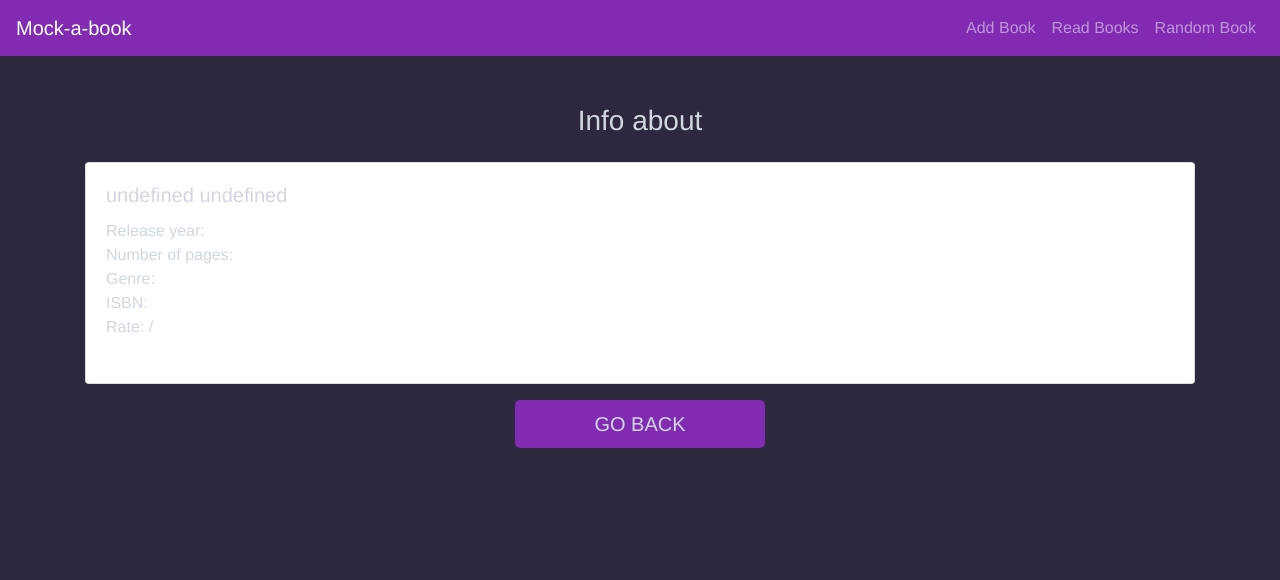
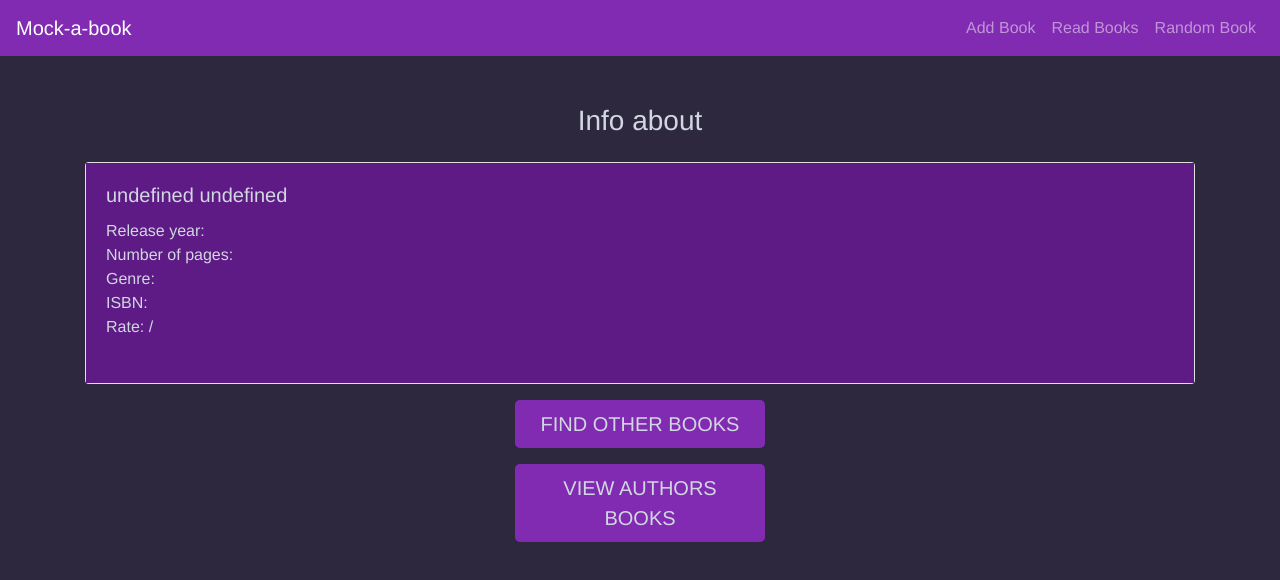
Before and after one commit to trybo/Mock-a-book-Manager, a Vue app: page /#/Book in a window 1280 px wide. Shown: the top 580 px of the page. Built offline with nearby package versions, Linux system fonts and the light colour scheme.

Commit message:
added more control buttons, and passing params to authors page

```diff
--- a/src/components/Book.vue
+++ b/src/components/Book.vue
@@ -26,7 +26,8 @@
         </p>
       </div>
     </div>
-    <BaseButton @click="return_page()">GO BACK</BaseButton>
+    <BaseButton @click="return_page()">FIND OTHER BOOKS</BaseButton>
+    <BaseButton @click="authorPage()">VIEW AUTHORS BOOKS</BaseButton>
   </div>
 </template>
 
@@ -50,7 +51,18 @@ export default {
 
   methods: {
     return_page() {
-      this.$router.go(-1);
+      this.$router.push({
+        name: "ReadBooks"
+      });
+    },
+    authorPage() {
+      this.$router.push({
+        name: "Author", //book component
+        params: {
+          author_name: this.author_name,
+          author_surname: this.author_surname,
+        },
+      });
     },
   },
   mounted() {
@@ -75,4 +87,8 @@ export default {
 span {
   color: #802bb1;
 }
+
+.card-body {
+  background-color: #5e1b85;
+}
 </style>
--- a/src/router/index.js
+++ b/src/router/index.js
@@ -5,6 +5,7 @@ import ReadBooks from '../views/ReadBooks.vue'
 import RandomBook from '../views/RandomBook.vue'
 import Book from "../components/Book.vue"
 import Author from "../components/Author.vue"
+import ChartContainer from "../views/ChartContainer.vue"
 
 const routes = [
   {
@@ -36,6 +37,11 @@ const routes = [
     path: '/Author',
     name: 'Author',
     component: Author
+  },
+  {
+    path: '/Chart',
+    name: 'Chart',
+    component: ChartContainer
   }
   // {
   //   path: '/about',
--- a/src/views/ChartContainer.vue
+++ b/src/views/ChartContainer.vue
@@ -17,8 +17,8 @@ export default defineComponent({
   components: { GenreChart },
   data() {
     return {
-      api: "https://my.api.mockaroo.com",
-      api_key: "5ffd1860",
+      // api: "https://my.api.mockaroo.com",
+      // api_key: "5ffd1860",
       state: {
         genres: [],
         chartData: {},
@@ -37,7 +37,8 @@ export default defineComponent({
       fetch(`${this.api}/books_project2.json?key=${this.api_key}`)
         .then((res) => res.json())
         .then((result) => {
-          result.forEach((element) => {
+          let parsed = JSON.parse(JSON.stringify(result))
+          parsed.forEach((element) => {
             typeof element.book.genre;
             if (this.state.genres[element.book.genre]) {
               this.state.genres[element.book.genre] += 1;
@@ -45,9 +46,12 @@ export default defineComponent({
               this.state.genres[element.book.genre] = 1;
             }
           });
+          // w tym miejscu jakoś trzea opanwoać przypisanie tych wartosci do odpowiednich zmiennych
+          // zeby przekazywało je do charta i powinno już być git
+            console.log(this.state.genres["History"]) // zwraca ilość wszystkich genres = History
+
         });
 
-      console.log(this.state.genres["Adventure"]);
 
       this.state.chartData = {
         labels: this.state.genre,
--- a/src/views/ReadBooks.vue
+++ b/src/views/ReadBooks.vue
@@ -46,8 +46,8 @@
 export default {
   data() {
     return {
-      // api: "https://my.api.mockaroo.com",
-      // api_key: "881c9e40",
+      api: "https://my.api.mockaroo.com",
+      api_key: "881c9e40",
       results: [],
       results_keys: [],
       clicked_result: [],
```
Also changed, not shown: 1 other file (tests, documents, lock files or other folders).
